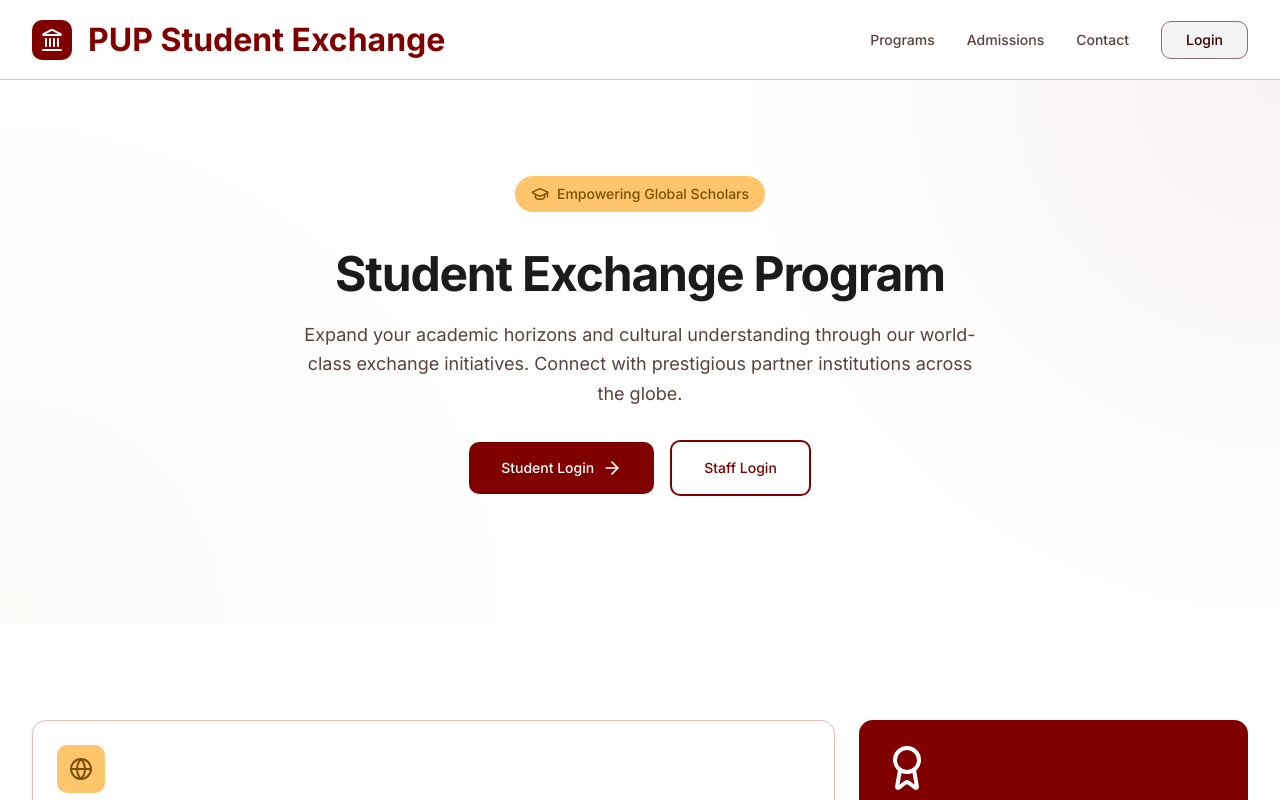
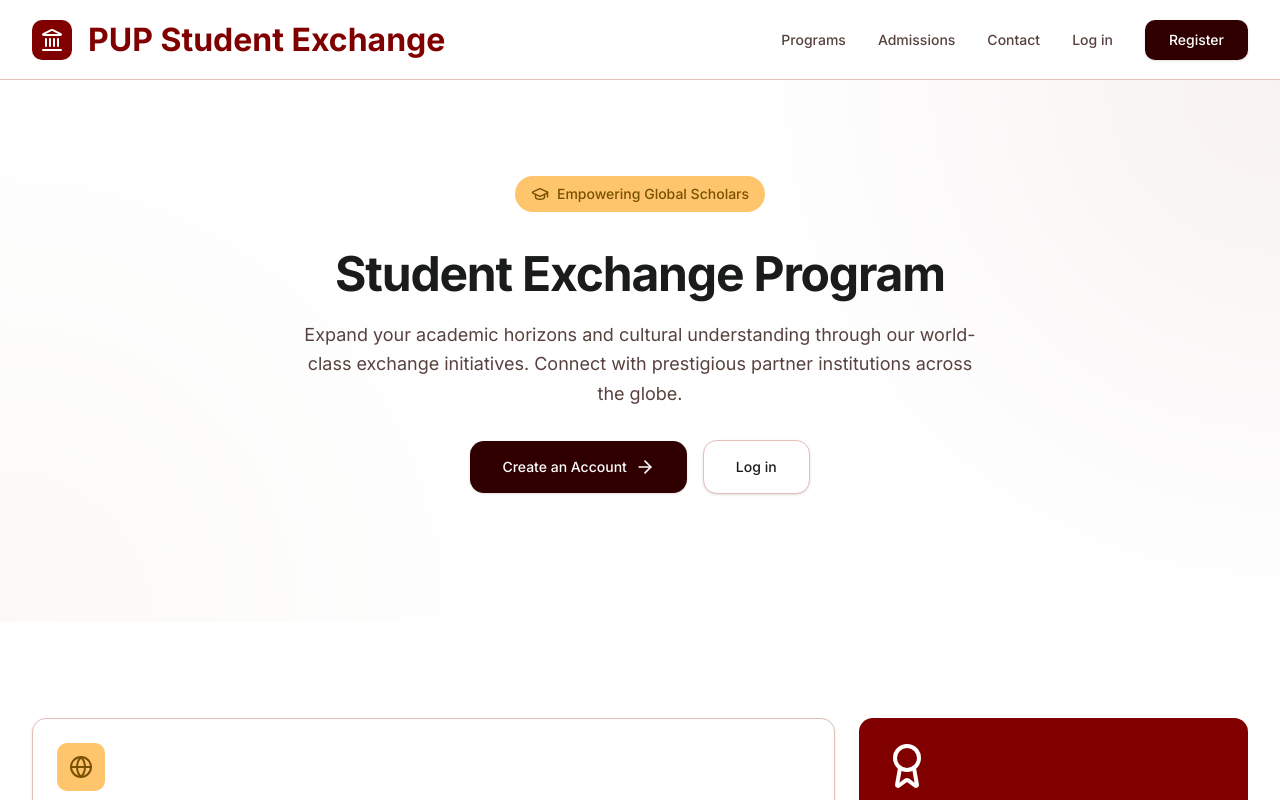
Before and after one commit to InfoMan-Group-1/student-exchange, a Next.js app: page / in a window 1280 px wide. Shown: the top 800 px of the page. Built offline with nearby package versions, Linux system fonts and the light colour scheme.

Commit message:
feat(ui): add cross-navigation for auth and landing pages

```diff
--- a/src/app/login/page.tsx
+++ b/src/app/login/page.tsx
@@ -1,3 +1,4 @@
+import Link from "next/link";
 import { LoginCard } from "@/features/auth/components/LoginCard";
 import { LoginForm } from "@/features/auth/components/LoginForm";
 
@@ -22,10 +23,13 @@ export default function LoginPage() {
         </LoginCard>
 
         {/* Footer / Support */}
-        <footer className="mt-8 text-center space-y-2">
+        <footer className="mt-8 text-center space-y-4">
           <p className="font-label-sm text-label-sm text-on-tertiary-container">
+            Don't have an account? <Link href="/register" className="text-primary hover:underline font-bold">Register here</Link>
+          </p>
+          <div className="pt-4 border-t border-outline-variant/30 text-on-tertiary-container font-label-sm text-label-sm">
             Polytechnic University of the Philippines
-          </p>
+          </div>
           <div className="flex justify-center gap-4">
             <a
               className="font-label-sm text-label-sm text-on-tertiary-container hover:text-primary transition-colors"
--- a/src/app/register/page.tsx
+++ b/src/app/register/page.tsx
@@ -1,3 +1,4 @@
+import Link from "next/link";
 import { LoginCard } from "@/features/auth/components/LoginCard";
 import { RegisterForm } from "@/features/auth/components/RegisterForm";
 
@@ -20,10 +21,13 @@ export default function RegisterPage() {
         </LoginCard>
 
         {/* Footer / Support */}
-        <footer className="mt-8 text-center space-y-2">
+        <footer className="mt-8 text-center space-y-4">
           <p className="font-label-sm text-label-sm text-on-tertiary-container">
-            Already have an account? <a href="/login" className="text-primary hover:underline font-bold">Log in here</a>
+            Already have an account? <Link href="/login" className="text-primary hover:underline font-bold">Log in here</Link>
           </p>
+          <div className="pt-4 border-t border-outline-variant/30 text-on-tertiary-container font-label-sm text-label-sm">
+            Polytechnic University of the Philippines
+          </div>
         </footer>
       </main>
     </div>
--- a/src/components/layout/Header.tsx
+++ b/src/components/layout/Header.tsx
@@ -51,9 +51,15 @@ export function Header() {
         </Link>
         <Link
           href="/login"
-          className="bg-surface-container-low hover:bg-surface-container-high text-primary px-6 py-2 rounded-lg font-label-md text-label-md transition-all duration-200 active:scale-95 border border-outline inline-block"
+          className="text-on-surface-variant hover:text-primary transition-colors font-label-md text-label-md"
         >
-          Login
+          Log in
+        </Link>
+        <Link
+          href="/register"
+          className="bg-primary hover:bg-primary/90 text-on-primary px-6 py-2.5 rounded-lg font-label-md text-label-md transition-all duration-200 active:scale-95 shadow-sm hover:shadow"
+        >
+          Register
         </Link>
       </nav>
       <button className="md:hidden p-2 text-primary" type="button" aria-label="Menu">
--- a/src/features/landing/components/HeroSection.tsx
+++ b/src/features/landing/components/HeroSection.tsx
@@ -19,17 +19,17 @@ export function HeroSection() {
         </p>
         <div className="flex flex-col sm:flex-row items-center justify-center gap-4 mt-8">
           <Link
-            href="/login"
-            className="bg-primary-container text-on-primary px-8 py-4 rounded-lg font-label-md text-label-md hover:shadow-lg transition-all duration-300 flex items-center gap-2 group"
+            href="/register"
+            className="bg-primary hover:bg-primary/90 text-on-primary px-8 py-4 rounded-xl font-label-md text-label-md transition-all duration-300 flex items-center gap-2 group shadow-sm hover:shadow active:scale-[0.98]"
           >
-            Student Login
+            Create an Account
             <ArrowRight className="h-5 w-5 group-hover:translate-x-1 transition-transform" />
           </Link>
           <Link
             href="/login"
-            className="border-2 border-primary-container text-primary-container px-8 py-4 rounded-lg font-label-md text-label-md hover:bg-primary-container/5 transition-all duration-300"
+            className="bg-surface hover:bg-surface-container text-on-surface border border-outline-variant px-8 py-4 rounded-xl font-label-md text-label-md transition-all duration-300 shadow-sm hover:shadow active:scale-[0.98]"
           >
-            Staff Login
+            Log in
           </Link>
         </div>
       </div>
```
